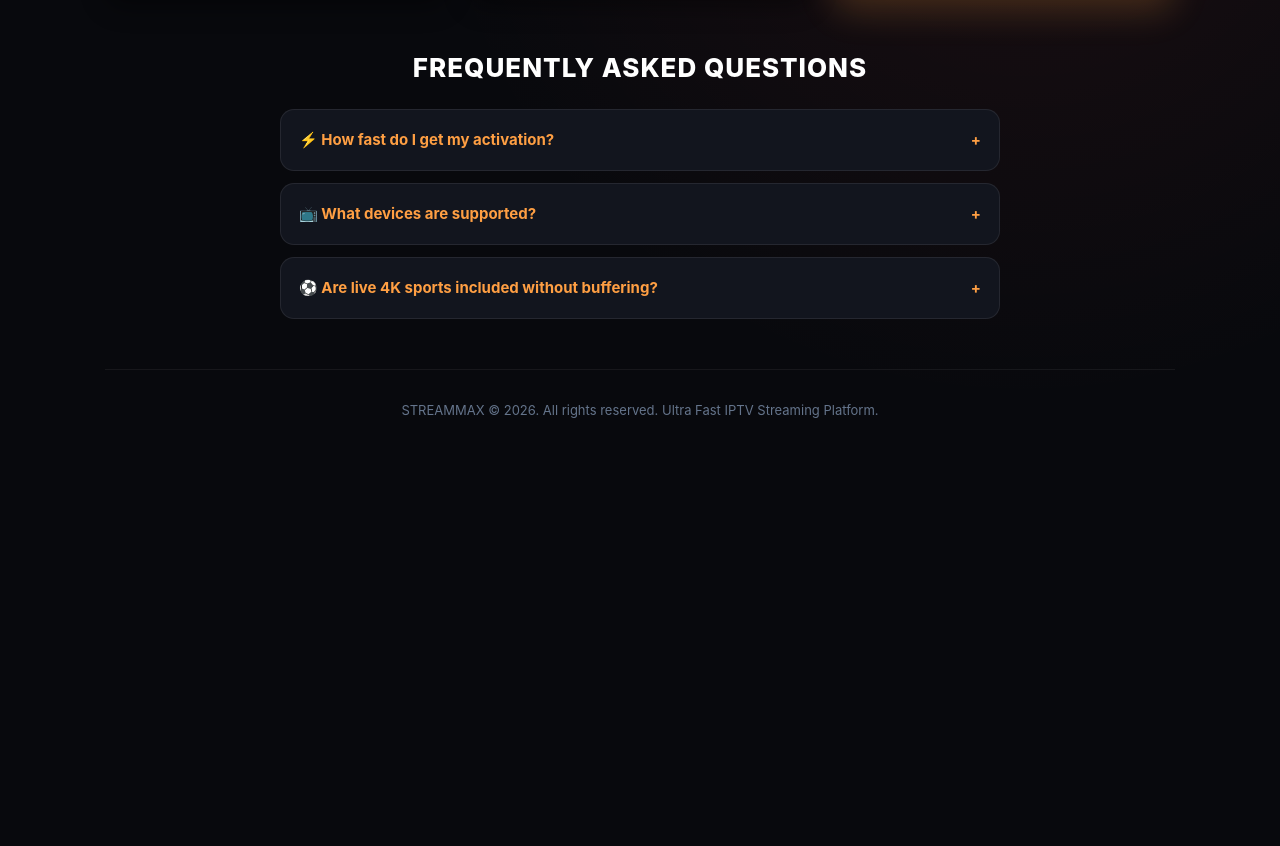
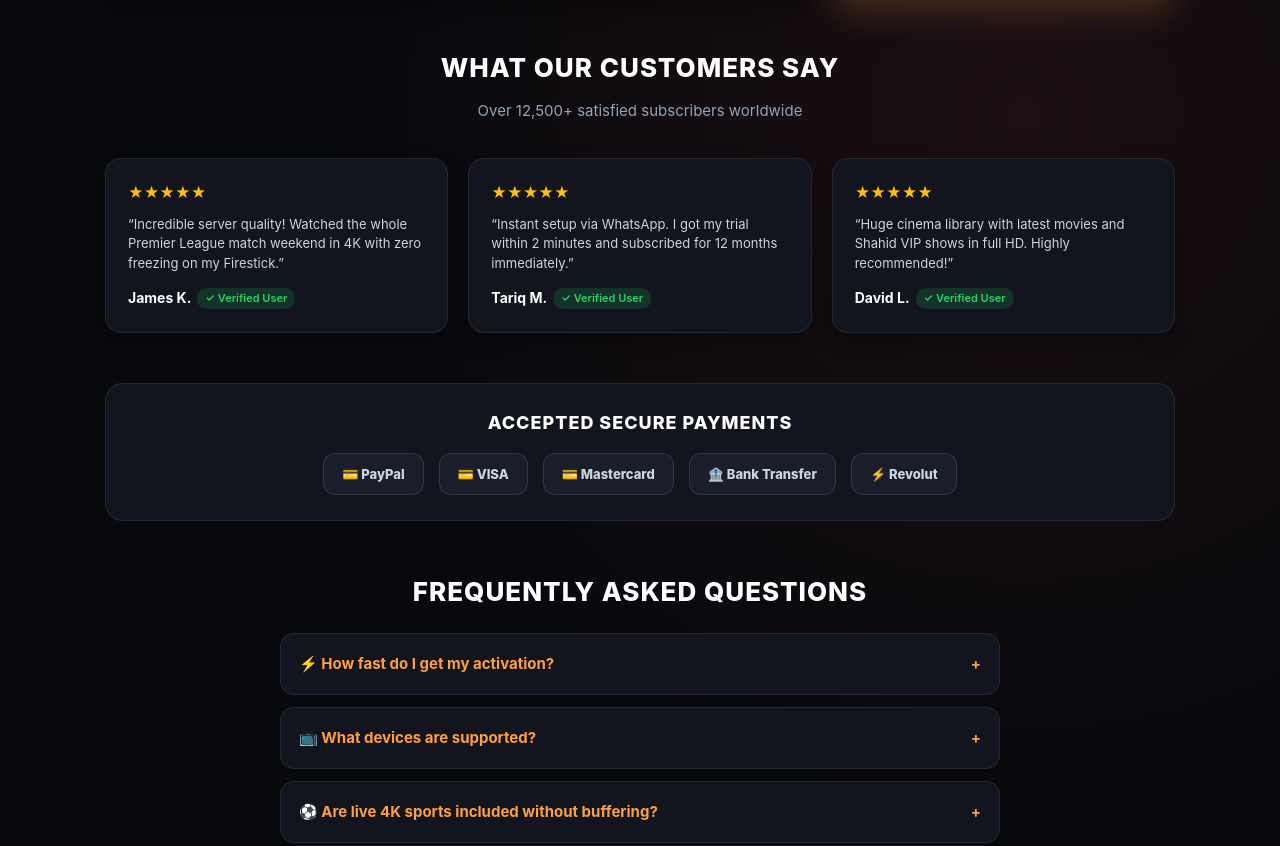
Before and after one commit to omarham90/streammax, a plain HTML site: page index.html in a window 1280 px wide. Shown: the part 1313-2159 px from the top of the page. Before the commit the page ends 1854 px from the top, so only its background shows below. Drawn offline with Linux system fonts and the light colour scheme.

Commit message:
Add customer reviews and payment sections to index.html

```diff
--- a/index.html
+++ b/index.html
@@ -138,10 +138,11 @@
     .feature-title { font-size: 16px; font-weight: 800; color: #fff; margin-bottom: 6px; }
     .feature-desc { font-size: 13px; color: #94a3b8; line-height: 1.5; }
 
-    /* Pricing Section */
+    /* Section Headers */
     .section-title { font-size: 26px; font-weight: 800; margin-bottom: 10px; text-transform: uppercase; letter-spacing: 1px; }
     .section-subtitle { color: #94a3b8; font-size: 15px; margin-bottom: 35px; }
 
+    /* Pricing Section */
     .pricing-grid {
       display: grid;
       grid-template-columns: repeat(auto-fit, minmax(240px, 1fr));
@@ -203,6 +204,54 @@
     }
     .btn-plan.highlight { background: linear-gradient(90deg, #ff9f43, #ff5252); color: #fff; }
     .btn-plan:active { transform: scale(0.98); }
+
+    /* Customer Reviews Section */
+    .reviews-grid {
+      display: grid;
+      grid-template-columns: repeat(auto-fit, minmax(260px, 1fr));
+      gap: 20px;
+      margin-bottom: 50px;
+      text-align: left;
+    }
+    .review-card {
+      background: #12151e;
+      border: 1px solid rgba(255,255,255,0.08);
+      border-radius: 16px;
+      padding: 22px;
+      box-shadow: 0 8px 20px rgba(0,0,0,0.3);
+    }
+    .stars { color: #ffc107; font-size: 15px; margin-bottom: 10px; }
+    .review-text { font-size: 13px; color: #cbd5e0; margin-bottom: 14px; line-height: 1.5; }
+    .reviewer-name { font-size: 14px; font-weight: 700; color: #fff; display: flex; align-items: center; gap: 6px; }
+    .verified-badge { background: rgba(37, 211, 102, 0.15); color: #25d366; font-size: 11px; padding: 2px 8px; border-radius: 10px; font-weight: 600; }
+
+    /* Accepted Payments Section */
+    .payment-section {
+      background: #12151e;
+      border: 1px solid rgba(255,255,255,0.08);
+      border-radius: 18px;
+      padding: 25px;
+      margin-bottom: 50px;
+    }
+    .payment-icons {
+      display: flex;
+      justify-content: center;
+      flex-wrap: wrap;
+      gap: 15px;
+      margin-top: 15px;
+    }
+    .pay-badge {
+      background: #1a1e2b;
+      border: 1px solid rgba(255,255,255,0.1);
+      padding: 10px 18px;
+      border-radius: 12px;
+      font-size: 13px;
+      font-weight: 800;
+      color: #cbd5e0;
+      display: flex;
+      align-items: center;
+      gap: 6px;
+    }
 
     /* FAQ Section */
     .faq-container { max-width: 720px; margin: 0 auto 50px auto; text-align: left; }
@@ -282,7 +331,7 @@
         <div class="marquee-badge">📺 SMART TV & FIRESTICK</div>
         <div class="marquee-badge">🏆 CHAMPIONS LEAGUE</div>
 
-        <!-- Duplicated items for seamless infinite sliding loop -->
+        <!-- Duplicated for continuous animation -->
         <div class="marquee-badge netflix">🔴 NETFLIX 4K VOD</div>
         <div class="marquee-badge prime">📦 PRIME VIDEO</div>
         <div class="marquee-badge bein">🟣 beIN SPORTS VIP</div>
@@ -360,6 +409,42 @@
 
     </div>
 
+    <!-- Customer Reviews Section -->
+    <div class="section-title" data-en="What Our Customers Say" data-ar="آراء العملاء">What Our Customers Say</div>
+    <div class="section-subtitle" data-en="Over 12,500+ satisfied subscribers worldwide" data-ar="أكثر من 12,500 مشترك راضٍ حول العالم">Over 12,500+ satisfied subscribers worldwide</div>
+
+    <div class="reviews-grid">
+      <div class="review-card">
+        <div class="stars">★★★★★</div>
+        <p class="review-text" data-en="“Incredible server quality! Watched the whole Premier League match weekend in 4K with zero freezing on my Firestick.”" data-ar="“جودة سيرفر ممتازة جداً! تابعت جميع مباريات الدوري الإنجليزي بجودة 4K وبدون أي تقطيع.”">“Incredible server quality! Watched the whole Premier League match weekend in 4K with zero freezing on my Firestick.”</p>
+        <div class="reviewer-name">James K. <span class="verified-badge">✓ Verified User</span></div>
+      </div>
+
+      <div class="review-card">
+        <div class="stars">★★★★★</div>
+        <p class="review-text" data-en="“Instant setup via WhatsApp. I got my trial within 2 minutes and subscribed for 12 months immediately.”" data-ar="“تفعيل فوري عبر الواتساب. استلمت التجربة في دقيقتين واشتركت لمدة سنة مباشرة.”">“Instant setup via WhatsApp. I got my trial within 2 minutes and subscribed for 12 months immediately.”</p>
+        <div class="reviewer-name">Tariq M. <span class="verified-badge">✓ Verified User</span></div>
+      </div>
+
+      <div class="review-card">
+        <div class="stars">★★★★★</div>
+        <p class="review-text" data-en="“Huge cinema library with latest 2026 movies and Shahid VIP shows in full HD. Highly recommended!”" data-ar="“مكتبة أفلام وضخمة جداً تحتوي على أحدث أفلام 2026 ومسلسلات شاهد بجودة عالية.”">“Huge cinema library with latest movies and Shahid VIP shows in full HD. Highly recommended!”</p>
+        <div class="reviewer-name">David L. <span class="verified-badge">✓ Verified User</span></div>
+      </div>
+    </div>
+
+    <!-- Accepted Payment Methods -->
+    <div class="payment-section">
+      <div class="section-title" style="font-size: 18px; margin-bottom: 5px;" data-en="Accepted Secure Payments" data-ar="طرق الدفع الآمنة المقبولة">Accepted Secure Payments</div>
+      <div class="payment-icons">
+        <div class="pay-badge">💳 PayPal</div>
+        <div class="pay-badge">💳 VISA</div>
+        <div class="pay-badge">💳 Mastercard</div>
+        <div class="pay-badge">🏦 Bank Transfer</div>
+        <div class="pay-badge">⚡ Revolut</div>
+      </div>
+    </div>
+
     <!-- FAQ Accordion Section -->
     <div class="faq-container">
       <div class="section-title" style="text-align: center; margin-bottom: 20px;" data-en="Frequently Asked Questions" data-ar="الأسئلة الشائعة">Frequently Asked Questions</div>
```
